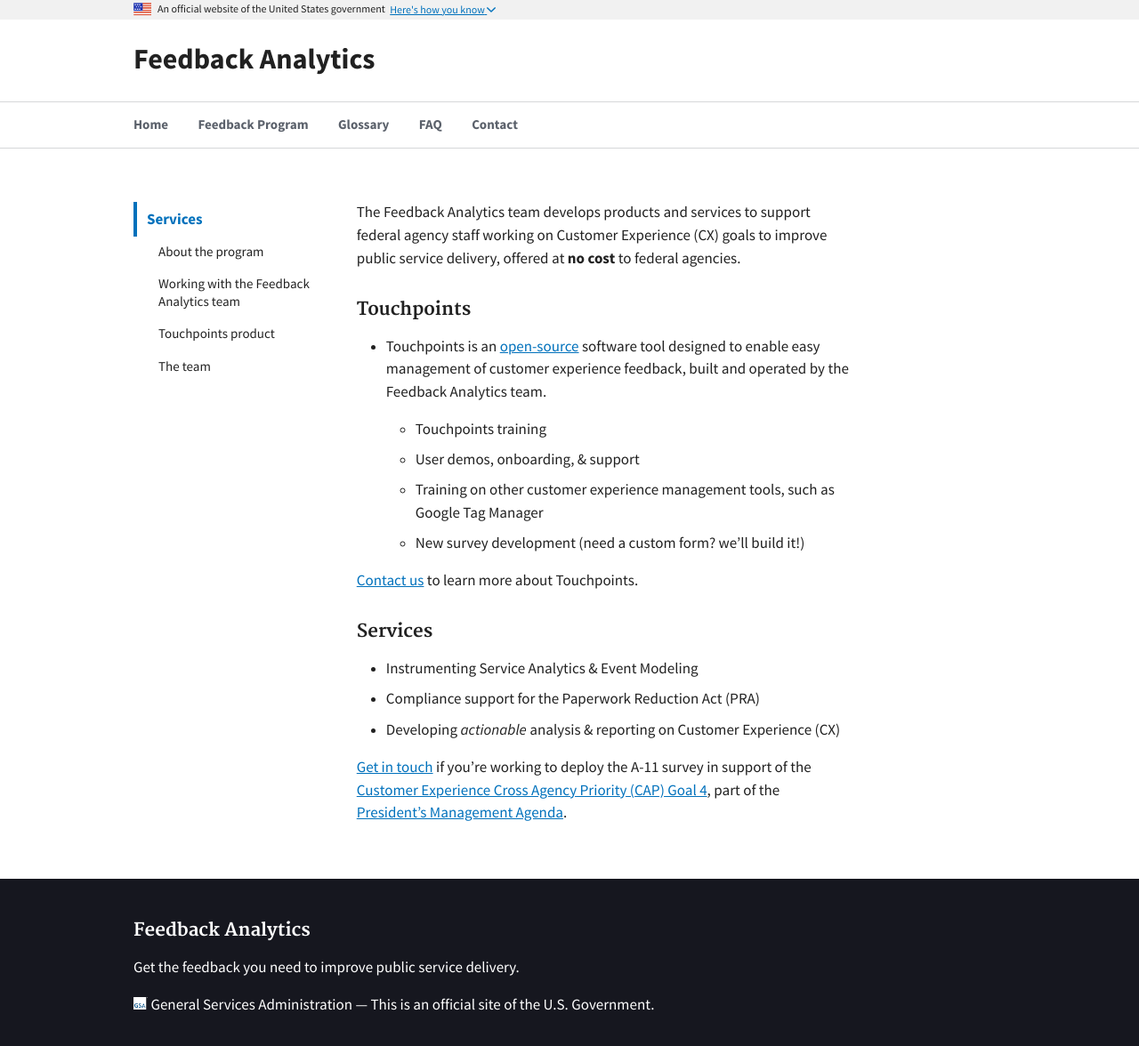
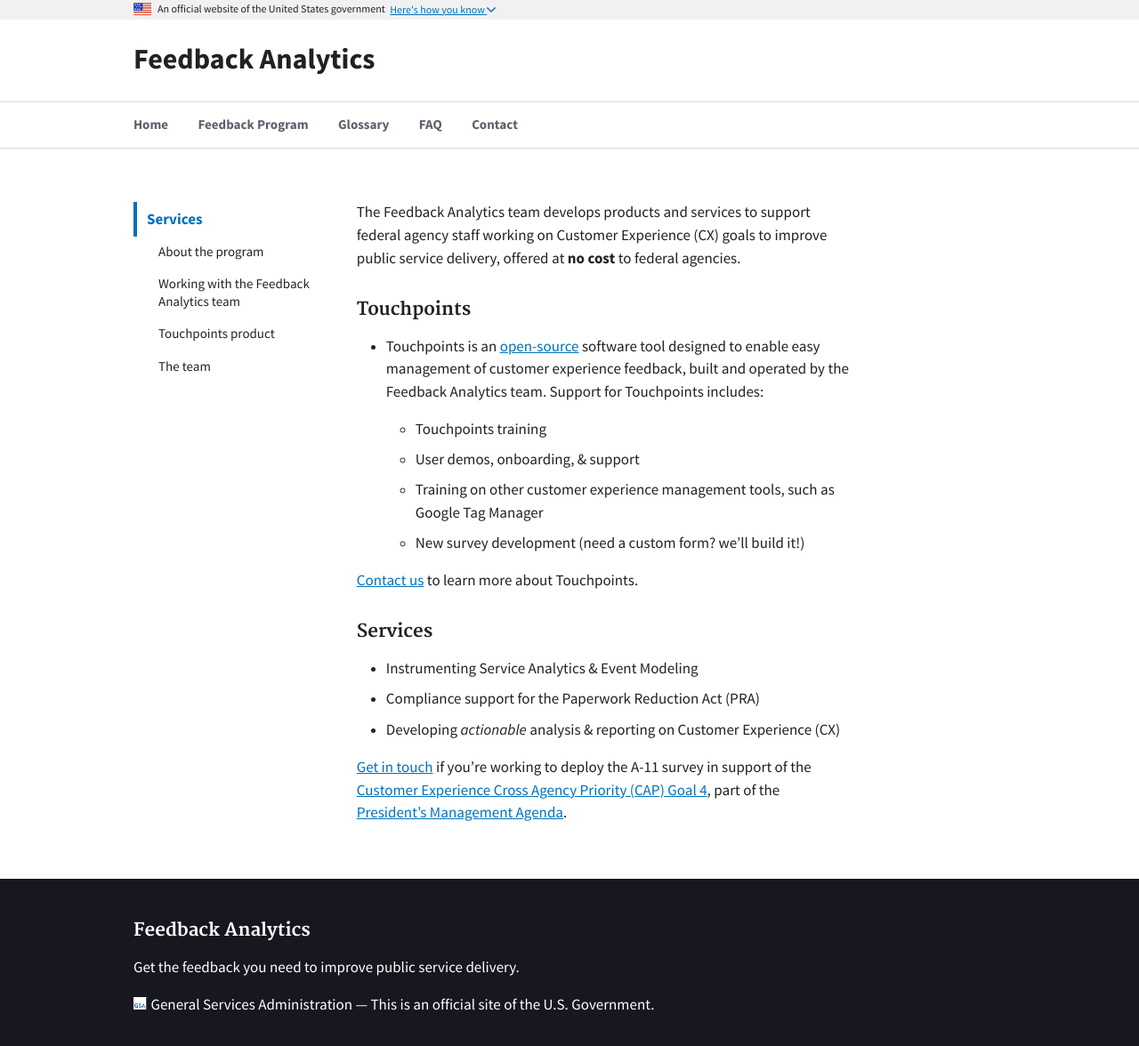
Before and after one commit to GSA/feedback.usa.gov, a Jekyll site: the page built from pages/services.md, in a window 1280 px wide. Shown: the whole page at 89% size. Built offline with Jekyll 4.4.1, drawn with Linux system fonts in a browser that asks for light colours.

Commit message:
Lead in for the Touchpoint bullets

```diff
--- a/pages/services.md
+++ b/pages/services.md
@@ -17,7 +17,7 @@ The Feedback Analytics team develops products and services to support federal ag
 
   * Touchpoints is an
     [open-source](https://github.com/gsa/touchpoints) software tool designed to enable easy management of
-    customer experience feedback, built and operated by the Feedback Analytics team.
+    customer experience feedback, built and operated by the Feedback Analytics team. Support for Touchpoints includes:
 
     * Touchpoints training <!-- app link to go live after ATO -->
     * User demos, onboarding, & support
```
